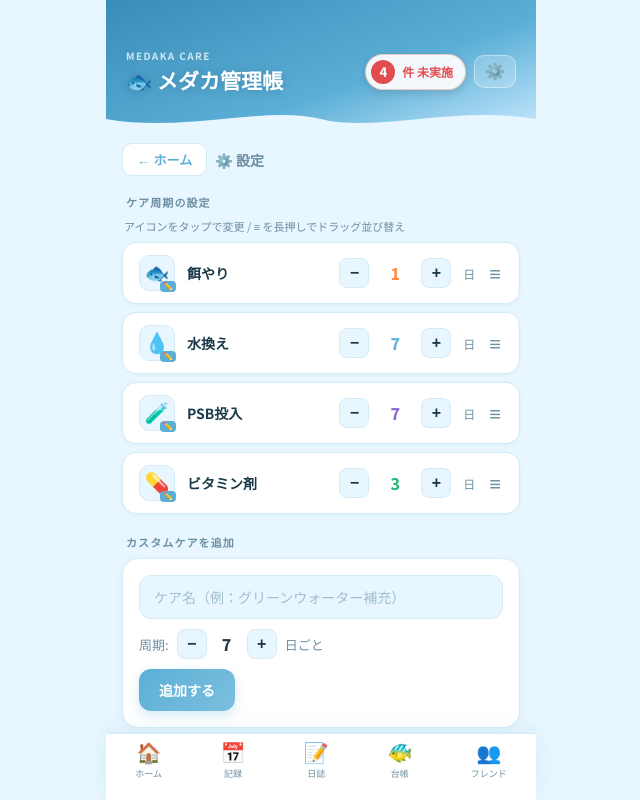
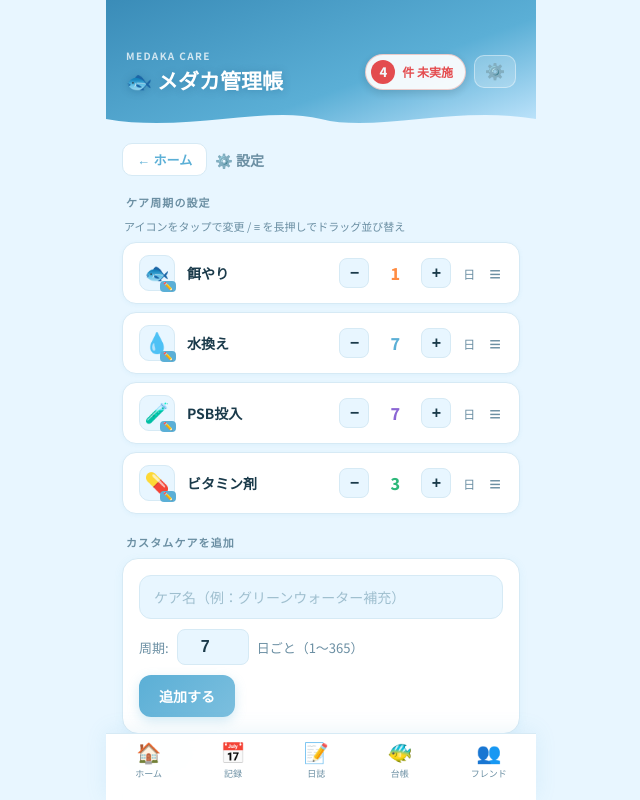
Before and after one commit to xiao1029/medaka-app, a React (Create React App) app: page / in a window 1280 px wide. Both pictures are taken after a click on the button "⚙️". Shown: the top 800 px of the page, without its empty margins (319-959 px from the left). Built offline with nearby package versions, Linux system fonts and the light colour scheme; the HTML template or start-up script is replaced by a standard one.

Commit message:
Modify task ordering logic in App component
Updated task ordering to include unregistered tasks at the end.

```diff
--- a/src/App.jsx
+++ b/src/App.jsx
@@ -701,7 +701,10 @@ function SettingsView({ tanks, setTanks, selectedTank, setSelectedTank, setView,
   const [overIdx,      setOverIdx]      = useState(null);
 
   const orderedTasks = taskOrder.length > 0
-    ? taskOrder.map(id => allTasks.find(t => t.id === id)).filter(Boolean)
+    ? [
+        ...taskOrder.map(id => allTasks.find(t => t.id === id)).filter(Boolean),
+        ...allTasks.filter(t => !taskOrder.includes(t.id))
+      ]
     : allTasks;
 
   const getIcon = (task) => iconOverrides[task.id] || task.icon;
@@ -896,15 +899,20 @@ function SettingsView({ tanks, setTanks, selectedTank, setSelectedTank, setView,
         <InputF placeholder="ケア名（例：グリーンウォーター補充）" value={newTaskLabel} onChange={e=>setNewTaskLabel(e.target.value)}/>
         <div style={{ display:"flex",alignItems:"center",gap:8,margin:"10px 0" }}>
           <span style={{ color:C.sub,fontSize:13 }}>周期:</span>
-          <button onClick={()=>setNewTaskInterval(p=>Math.max(1,p-1))} style={{ width:30,height:30,background:C.sky,border:`1.5px solid ${C.border}`,borderRadius:8,color:C.text,fontWeight:700,fontSize:16,cursor:"pointer" }}>−</button>
-          <span style={{ color:C.text,fontWeight:800,minWidth:24,textAlign:"center" }}>{newTaskInterval}</span>
-          <button onClick={()=>setNewTaskInterval(p=>p+1)} style={{ width:30,height:30,background:C.sky,border:`1.5px solid ${C.border}`,borderRadius:8,color:C.text,fontWeight:700,fontSize:16,cursor:"pointer" }}>+</button>
-          <span style={{ color:C.sub,fontSize:13 }}>日ごと</span>
+          <input
+            type="number" min="1" max="365"
+            value={newTaskInterval}
+            onChange={e=>{ const v=parseInt(e.target.value); if(!isNaN(v)&&v>=1&&v<=365) setNewTaskInterval(v); }}
+            style={{ width:72,textAlign:"center",padding:"8px 4px",background:C.sky,border:`1.5px solid ${C.border}`,borderRadius:8,color:C.text,fontWeight:800,fontSize:16,outline:"none",WebkitUserSelect:"text",userSelect:"text" }}
+          />
+          <span style={{ color:C.sub,fontSize:13 }}>日ごと（1〜365）</span>
         </div>
         <Btn color={C.water} onClick={()=>{
           if(!newTaskLabel.trim()) return;
           const nt={ id:`custom_${Date.now()}`,label:newTaskLabel.trim(),icon:"⭐",defaultInterval:newTaskInterval,color:C.pink };
-          setCustomTasks(prev=>[...prev,nt]); setNewTaskLabel(""); setNewTaskInterval(7);
+          setCustomTasks(prev=>[...prev,nt]);
+          setTaskOrder(prev=> prev.length>0 ? [...prev,nt.id] : []);
+          setNewTaskLabel(""); setNewTaskInterval(7);
           showToast(`⭐ ${nt.label}を追加しました`);
         }}>追加する</Btn>
       </Card>
@@ -995,9 +1003,12 @@ export default function App() {
   const [iconOverrides,setIconOverrides] = useState(()=>lGet("med_icon_overrides",{}));
 
   const allTasks = [...DEFAULT_TASKS,...customTasks];
-  // taskOrderが設定されていれば並び順を適用
+  // taskOrderが設定されていれば並び順を適用、未登録のタスクは末尾に追加
   const orderedAllTasks = taskOrder.length > 0
-    ? taskOrder.map(id => allTasks.find(t => t.id === id)).filter(Boolean)
+    ? [
+        ...taskOrder.map(id => allTasks.find(t => t.id === id)).filter(Boolean),
+        ...allTasks.filter(t => !taskOrder.includes(t.id)) // taskOrderにないタスクを末尾に
+      ]
     : allTasks;
   const tank     = tanks[selectedTank]||tanks[0];
   const logTank  = tanks[logTankIdx]||tanks[0];
```
